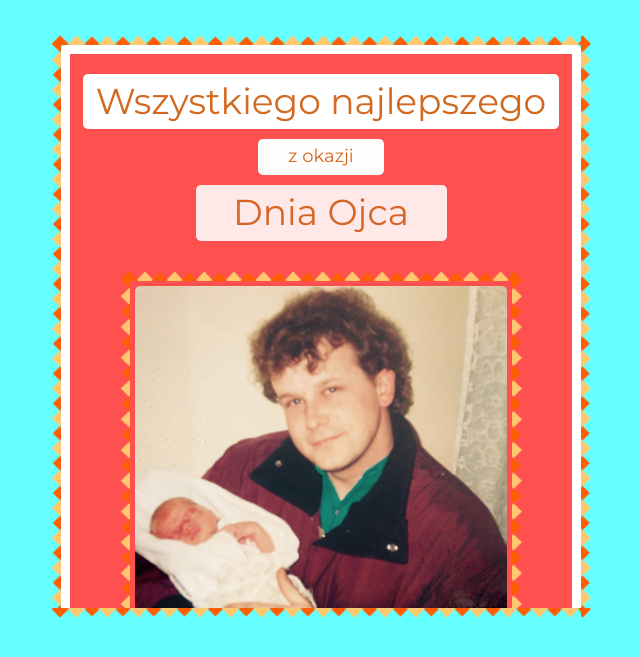
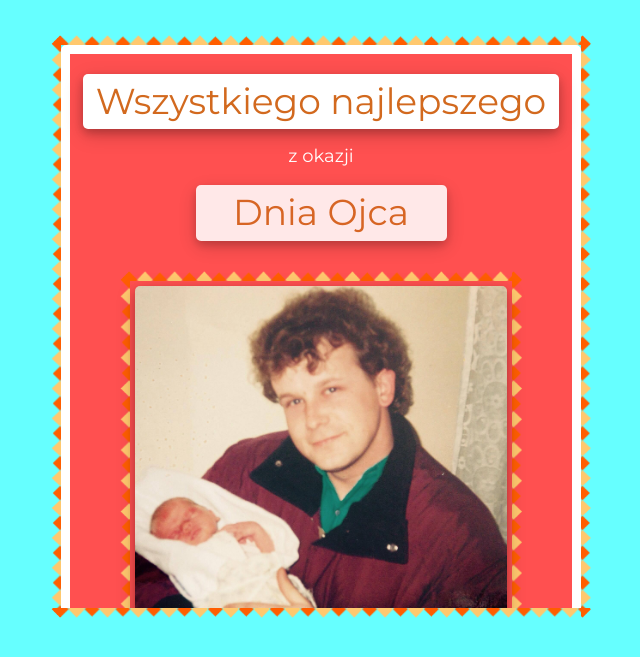
Before and after one commit to kanonieer/kanonieer.github.io, a Jekyll site: the page card.html, which Jekyll copies as it is, in a window 1280 px wide. Shown: the top 657 px of the page, without its empty margins (319-959 px from the left). Built offline with Jekyll 4.4.1, drawn with Linux system fonts in a browser that asks for light colours.

Commit message:
małe poprawki do h1 i h3 w card.html

```diff
--- a/css/style.css
+++ b/css/style.css
@@ -53,18 +53,23 @@
 }
 .greetings1{
     max-width:95%;
+    box-shadow: 0 4px 8px 0 rgba(0, 0, 0, 0.2), 0 6px 20px 0 rgba(0, 0, 0, 0.19);
 }
 .greetings2{
     max-width:25%;
+    color: white;
+    background-color: inherit;
 }
 .greetings3{
     margin-bottom:30px;
     max-width:50%;
+    box-shadow: 0 4px 8px 0 rgba(0, 0, 0, 0.2), 0 6px 20px 0 rgba(0, 0, 0, 0.19);
 }
 img{
     border-radius:5px;
     max-width:100%;
     margin:auto;
+    box-shadow: 0 4px 8px 0 rgba(0, 0, 0, 0.2), 0 6px 20px 0 rgba(0, 0, 0, 0.19);
 
 }
 .card{
```
